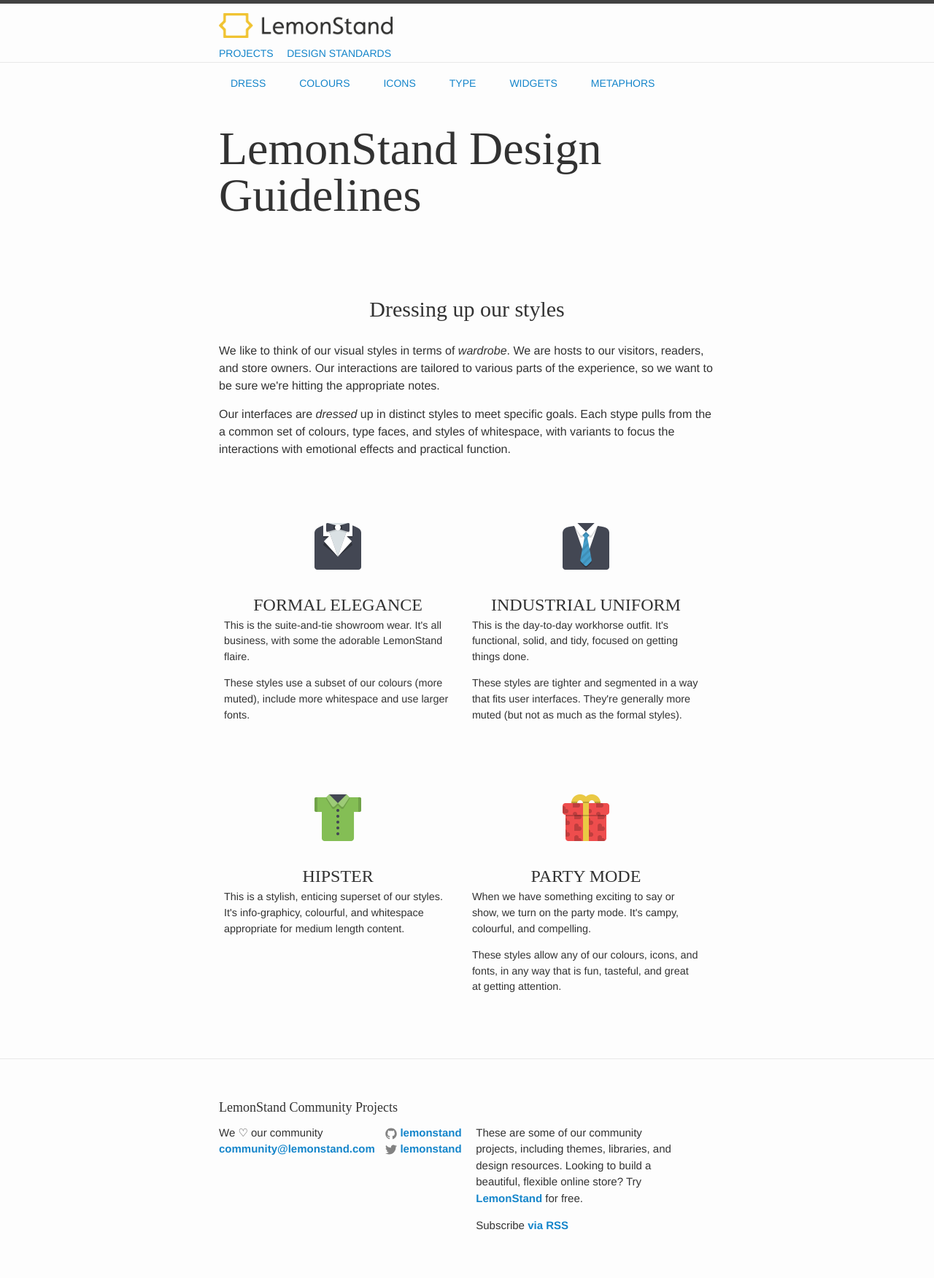
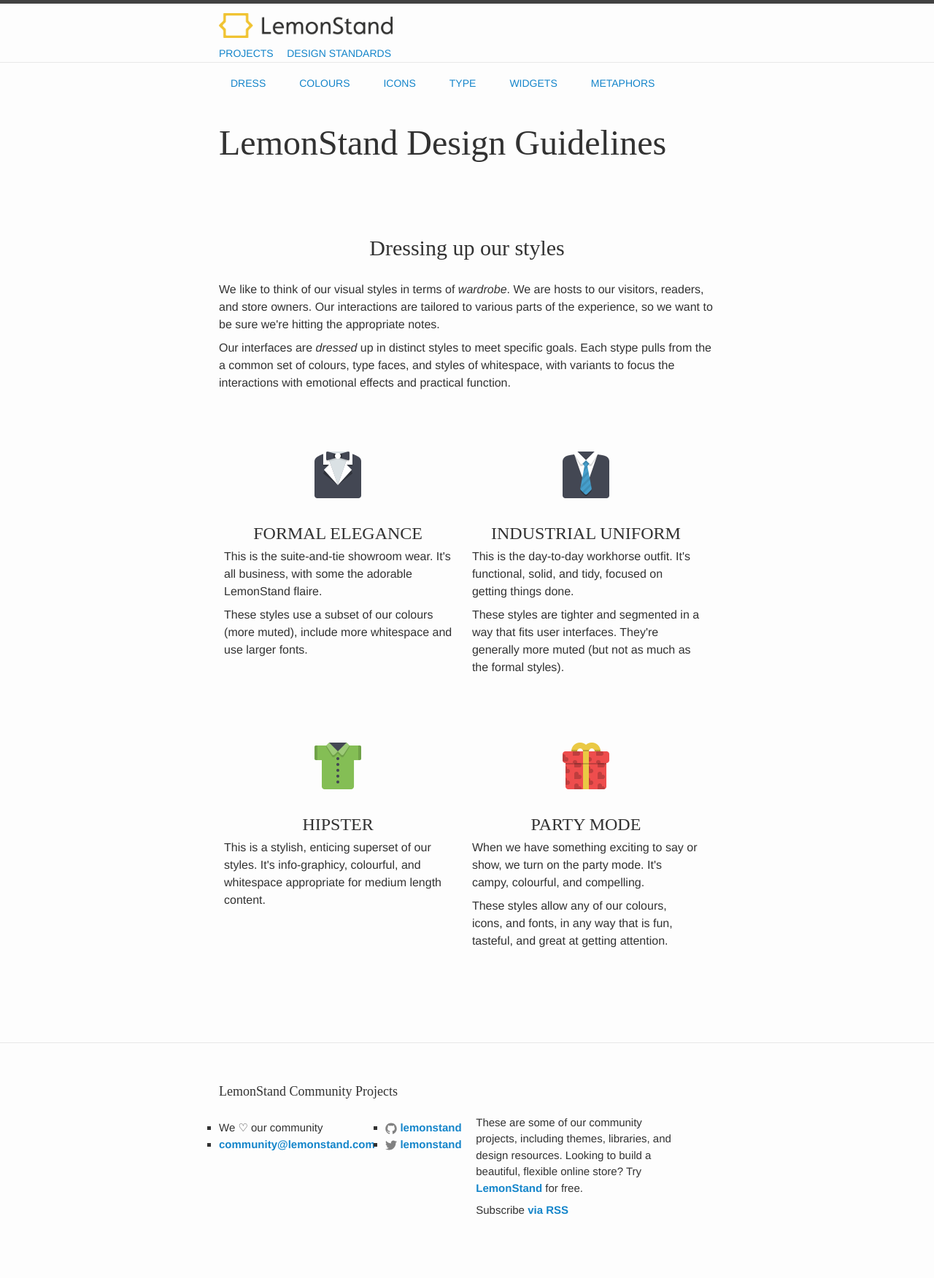
Before and after one commit to lemonstand/lemonstand.github.com, a Jekyll site: the page built from _guidelines/index.html, in a window 1280 px wide. Shown: the whole page at 73% size. Built offline with Jekyll 4.4.1, drawn with Linux system fonts in a browser that asks for light colours; nearby versions of some CDN libraries; after the commit the page ends 1723 px from its top, so only the background shows below that.

Commit message:
Updated type selection and settings for each font style.

```diff
--- a/_sass/_lemonstand.scss
+++ b/_sass/_lemonstand.scss
@@ -18,6 +18,7 @@
 h1, h2, h3, h4, h5 {
 	font-family: "proxima-nova";
 	line-height: 100%;
+	font-weight: light;
 	margin: 1.5em 0 .25em;
 	color: $textNormal;
 }
@@ -28,7 +29,7 @@
 	font-weight: bold;
 }
 h1.banner {
-	font-size: 4em;
+	font-size: 3em;
 	margin-top: 0;
 }
 h2.banner {
@@ -38,6 +39,42 @@
 
 p, li, code, pre {
 	color: $textNormal;
+	font-size: 1em;
+	font-weight: normal;
+}
+p {
+	margin: .5em 0;
+}
+
+ul, ol {
+	margin-top: 1em;
+	margin-bottom: 1em;
+}
+ul {
+	li {
+		list-style-type: square;
+	}
+}
+
+blockquote {
+	margin: 2em 2em 2em 1em;
+	border: 0;
+
+	p {
+		font-family: 'ff-tisa-web-pro', Georgia;
+		font-size: 1.1em;
+		color: #646464;
+	}
+}
+
+.ls-formal {
+
+	h1.banner {
+		font-size: 5em;
+	}
+	h2.banner {
+		font-size: 3em;
+	}
 }
 
 a.btn {
@@ -124,16 +161,6 @@
 	}
 }
 
-
-div.examples {
-	div.type-examples {
-		border: 1px solid #ddd;
-		padding: .5em 1em;
-		overflow: hidden;
-		border-radius: 3px;
-	}
-}
-
 $previewSize: 150px;
 
 div.guide-category {
@@ -197,15 +224,28 @@
 
 
 div.guidelines {
+
 	> div {
 		clear: both;
 		padding: 3em 0;
+		overflow: hidden;
 
-		h2 {
+		> h2 {
 			margin-bottom: 1em;
 			text-align: center;
 		}
 
+	}
+
+
+	div.examples {
+		div.type-examples {
+			border: 1px solid #ddd;
+			padding: .5em 1em;
+			margin: 1em 0;
+			overflow: hidden;
+			border-radius: .5em;
+		}
 	}
 
 
@@ -226,7 +266,6 @@
 
 			p {
 				text-align: left;
-				font-size: .9em;
 			}
 
 		}
```
Also changed, not shown: _guidelines/type-template.html (+27 -1 lines).
